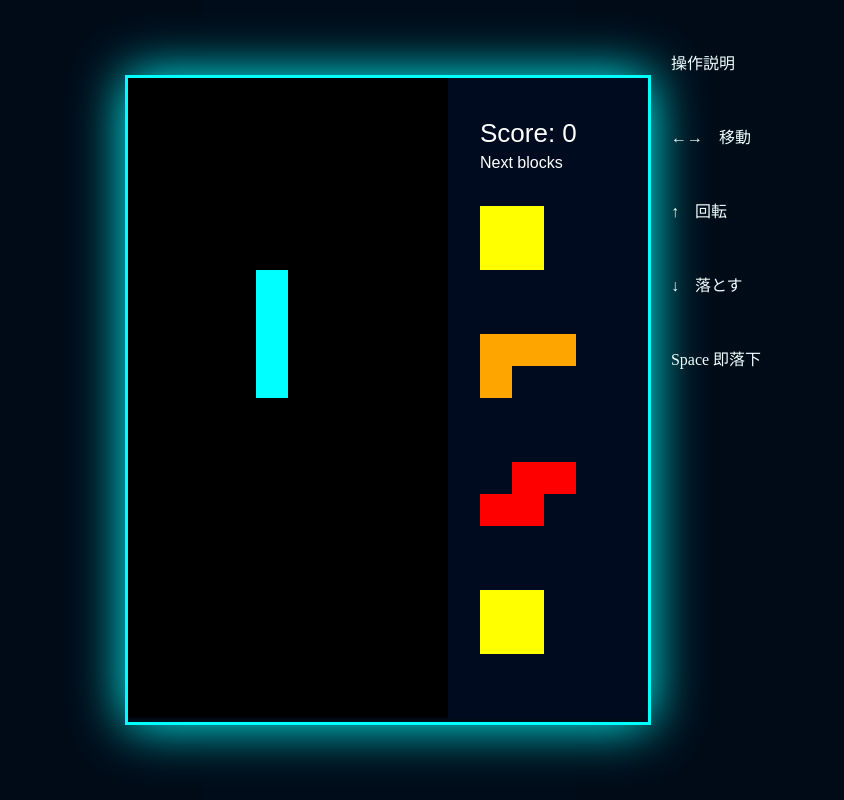
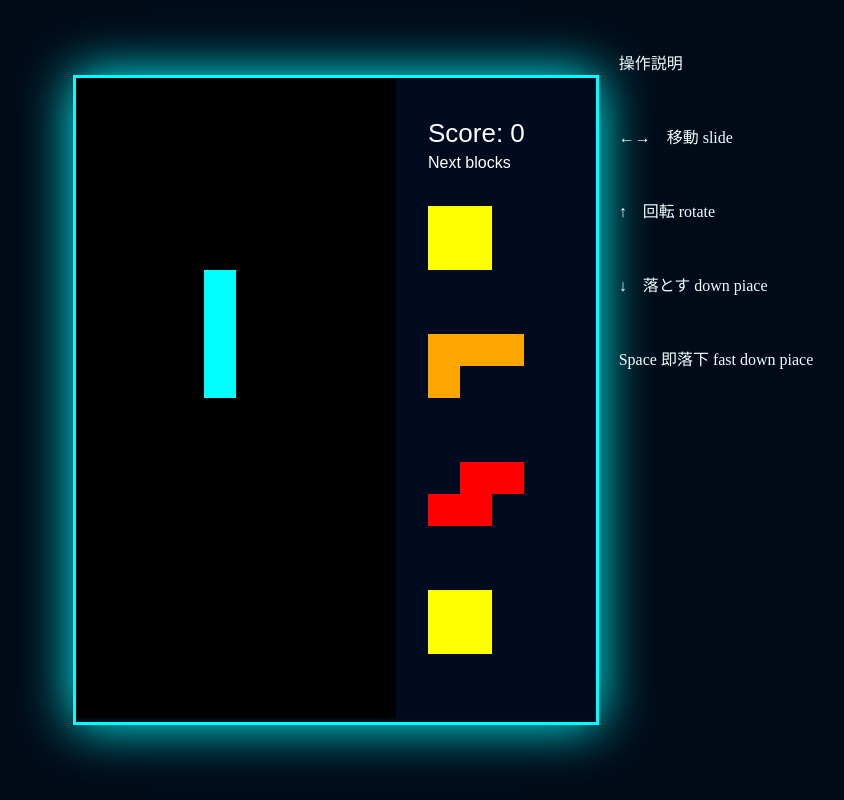
Before and after one commit to ann-aktkyk/testris, a plain HTML site: page index.html in a window 1280 px wide. Shown: the whole page, without its empty margins (197-1041 px from the left). Drawn offline with Linux system fonts and the light colour scheme.

Commit message:
説明　英語　追記

```diff
--- a/index.html
+++ b/index.html
@@ -25,7 +25,7 @@
         border: cyan 3px solid;
         box-shadow: cyan 0px 0px 50px;
       }
-      p{
+      p {
         margin-top: 50px;
         margin-left: 20px;
         color: azure;
@@ -42,10 +42,10 @@
 
     <div>
       <p>操作説明</p>
-      <p>←→　移動</p>
-      <p>↑　回転</p>
-      <p>↓　落とす</p>
-      <p>Space 即落下</p>
+      <p>←→　移動 slide</p>
+      <p>↑　回転 rotate</p>
+      <p>↓　落とす down piace</p>
+      <p>Space 即落下 fast down piace</p>
     </div>
     <script src="./dev/tetris.js"></script>
     <script>
```
